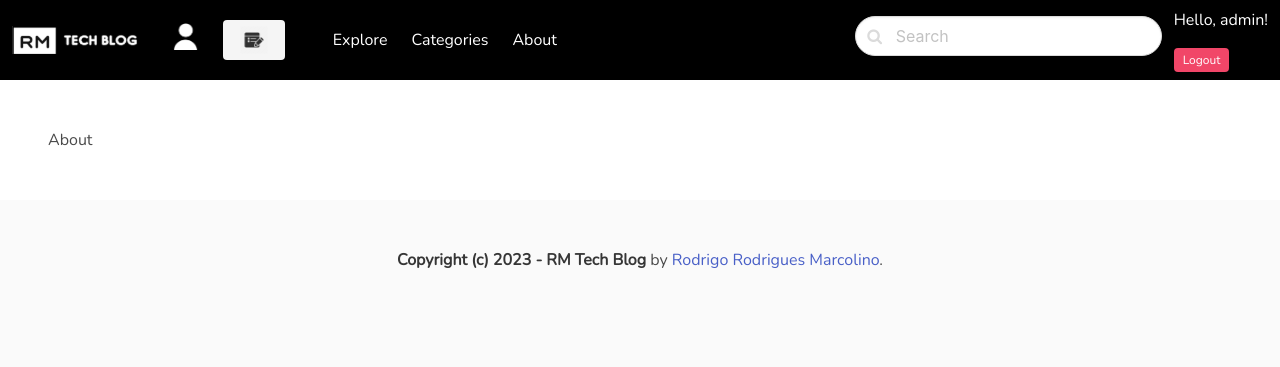
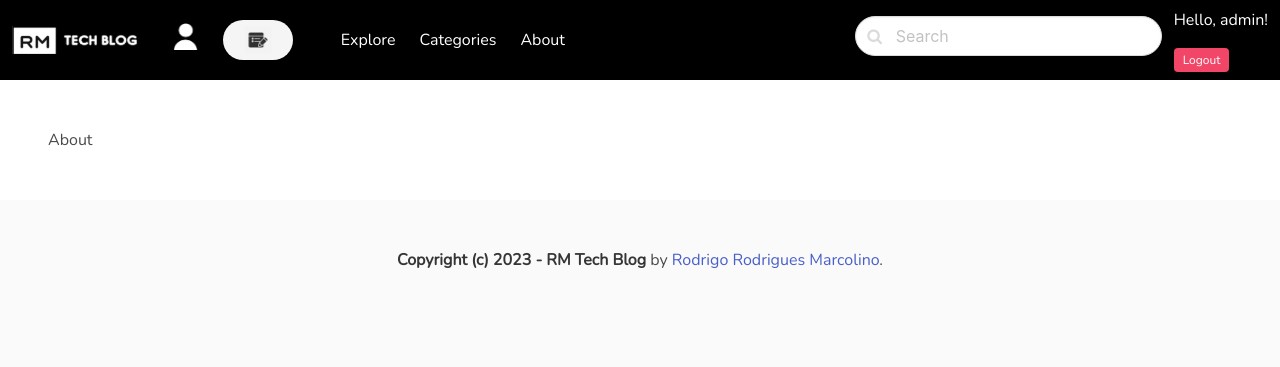
Before and after one commit to DigoRM/simple_forum_vercel, a Django app: page /about/ in a window 1280 px wide. Shown: the top 367 px of the page. Run offline with Django 4.2, Linux system fonts and the light colour scheme; a user stored in the database is signed in; parts of the project's set-up code (start-up, migrations or seed data) failed here and were passed over; some libraries are stand-ins or nearby versions.

Commit message:
correct redundancy

```diff
--- a/blog/templates/blog/base.html
+++ b/blog/templates/blog/base.html
@@ -56,16 +56,14 @@
 
             <div class="navbar-item" >
               <a href="{% url 'profile' %}"><img src="/media/whiteprofile.png"></a>
-
+              </div>
+              <div class="navbar-item  mr-5">
+                <div class="control">
+                    <a class="button is-light is-rounded" href="/new_post"><img src="/media/write-post.jpg" alt=""> </a>
+                </div>
               </div>
             {% endif %}
-            {% if user.is_authenticated %}
-            <div class="navbar-item  mr-5">
-              <div class="control">
-                  <a class="button is-light" href="/new_post"><img src="/media/write-post.jpg" alt=""> </a>
-              </div>
-            </div>
-            {% endif %}
+
           </div>
 
           <a role="button" class="navbar-burger burger" aria-label="menu" aria-expanded="false" data-target="navbarBasicExample">
```
